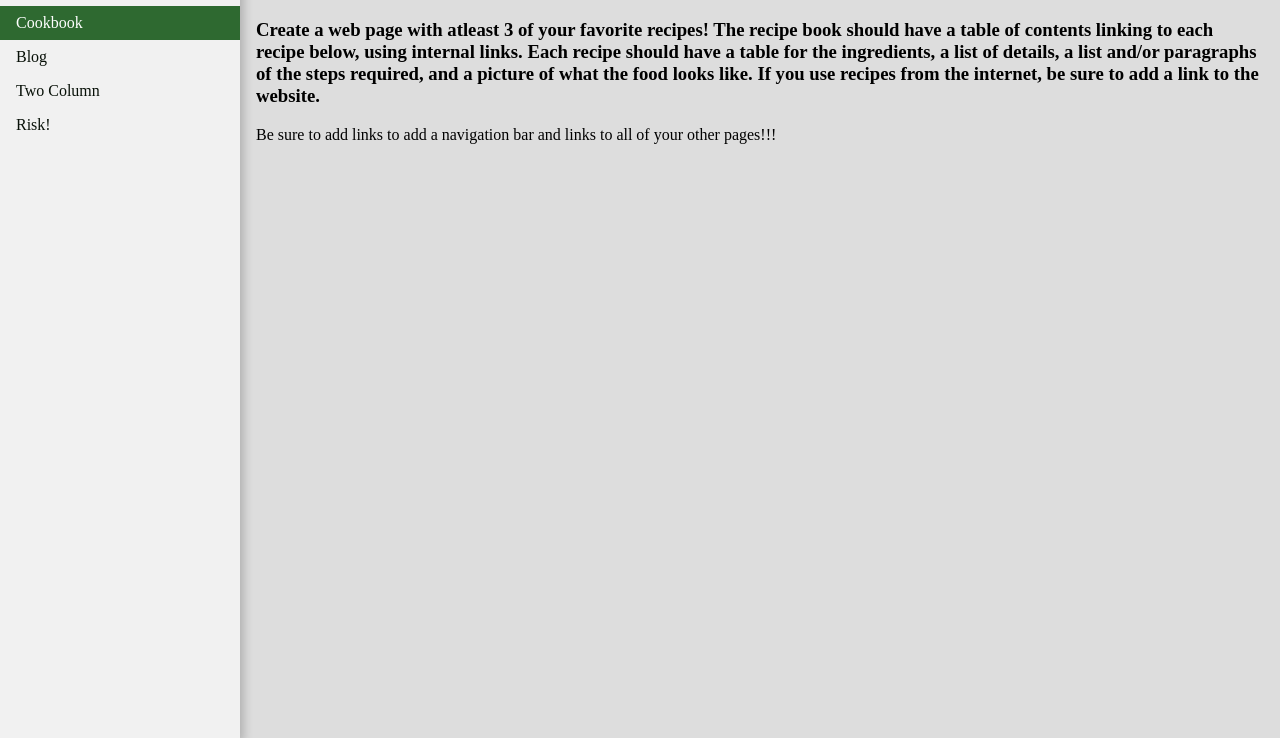
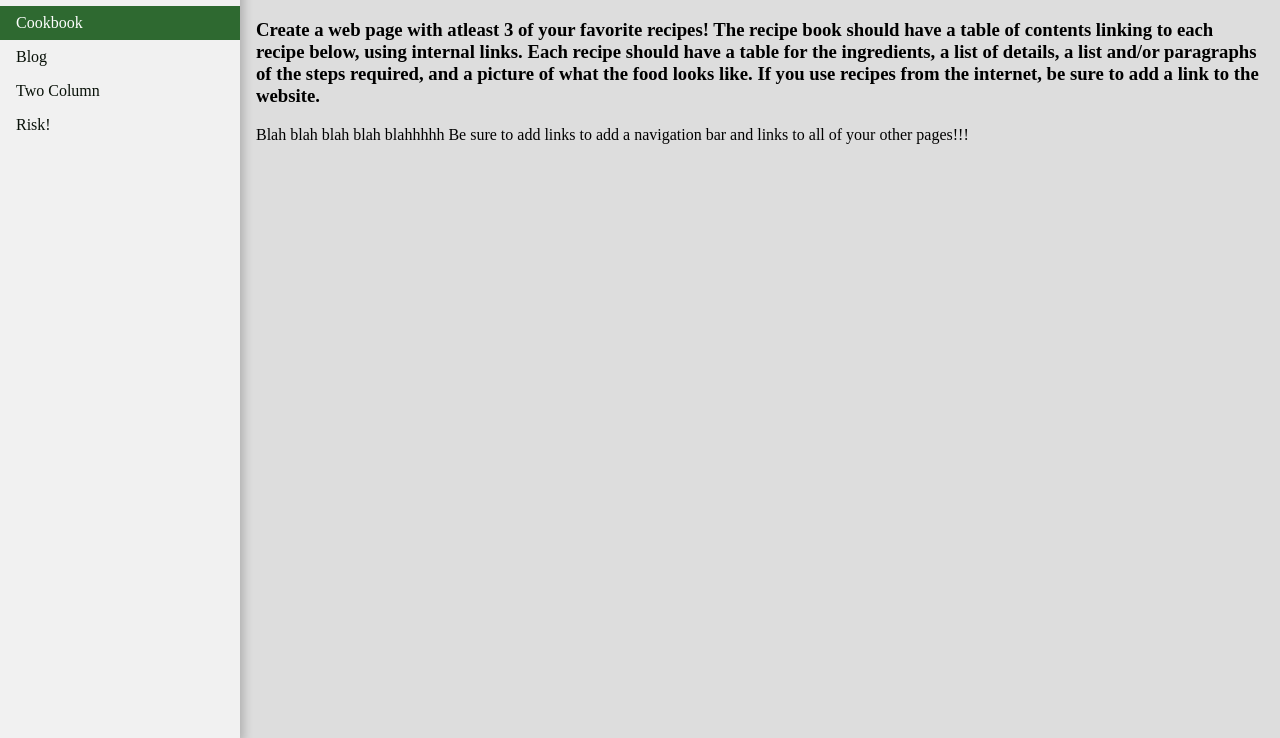
Before and after one commit to FenderPlymouth/FenderPlymouth.github.io, a plain HTML site: page cookbook.html in a window 1280 px wide. Shown: the part 62-800 px from the top of the page. Drawn offline with Linux system fonts and the light colour scheme.

Commit message:
showing student stuuuuuufff

```diff
--- a/cookbook.html
+++ b/cookbook.html
@@ -30,7 +30,7 @@
       </h3>
 
       <p>
-        Be sure to add links to add a navigation bar and links to all of your other pages!!!
+          Blah blah blah blah blahhhhh Be sure to add links to add a navigation bar and links to all of your other pages!!!
       </p>
     </div>
   </body>
```
